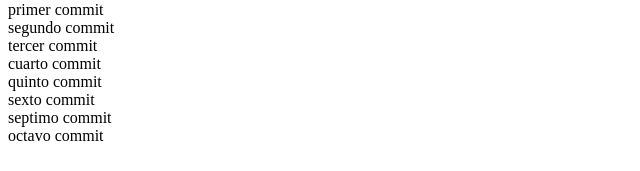
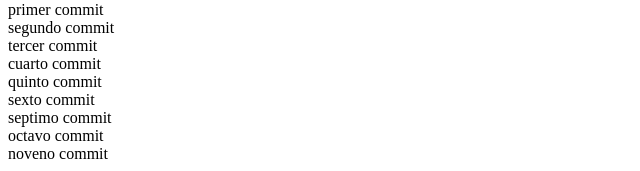
Before and after one commit to Pleylex/ejercicio_5, a plain HTML site: page index.html in a window 1280 px wide. Shown: the part 2083-2254 px from the top of the page, without its empty margins (0-640 px from the left). Drawn offline with Linux system fonts and the light colour scheme.

Commit message:
noveno commit

```diff
--- a/index.html
+++ b/index.html
@@ -31,6 +31,7 @@
     <div>sexto commit</div>
     <div>septimo commit</div>
     <div>octavo commit</div>
+    <div>noveno commit</div>
 
 </body>
 </html>
```
